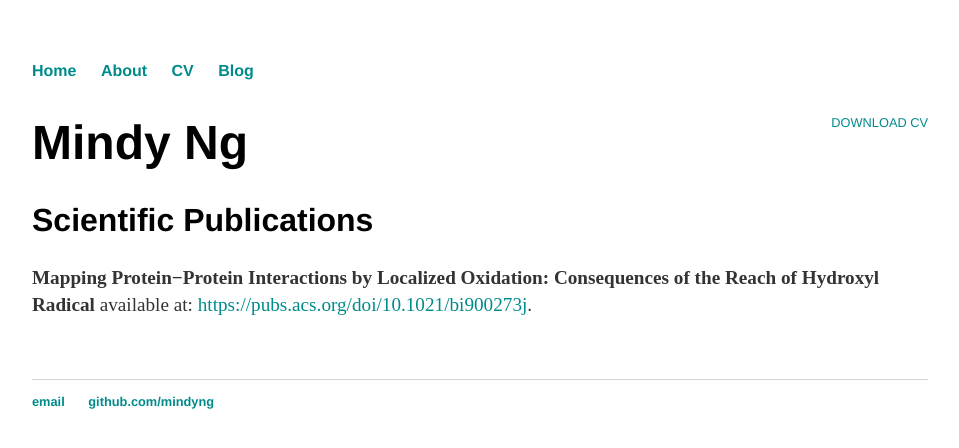
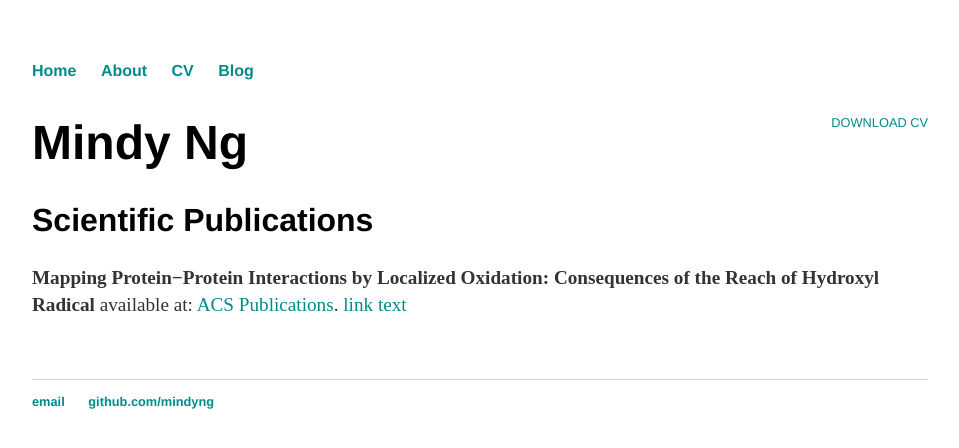
Before and after one commit to mindyng/mindyng.github.io, a Jekyll site: the page built from cv/index.html, in a window 1280 px wide. Shown: the top 448 px of the page, without its empty margins (160-1119 px from the left). Built offline with Jekyll 4.4.1, drawn with Linux system fonts in a browser that asks for light colours.

Commit message:
Update index.html

```diff
--- a/cv/index.html
+++ b/cv/index.html
@@ -35,7 +35,8 @@
 
 					<h2>Scientific Publications</h2>
 
-					<p><strong>Mapping Protein−Protein Interactions by Localized Oxidation: Consequences of the Reach of Hydroxyl Radical </strong> available at: <a href="#">https://pubs.acs.org/doi/10.1021/bi900273j</a>.
+					<p><strong>Mapping Protein−Protein Interactions by Localized Oxidation: Consequences of the Reach of Hydroxyl Radical </strong> available at: <a href="https://pubs.acs.org/doi/10.1021/bi900273j">ACS Publications</a>.
+						<a href="url">link text</a>
 
 
 	</div>
```
